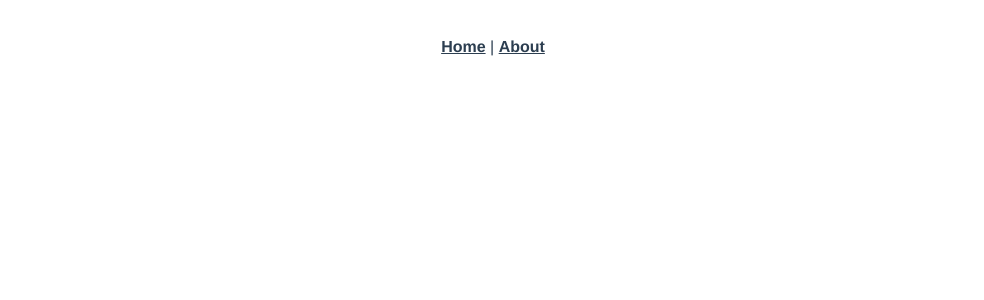
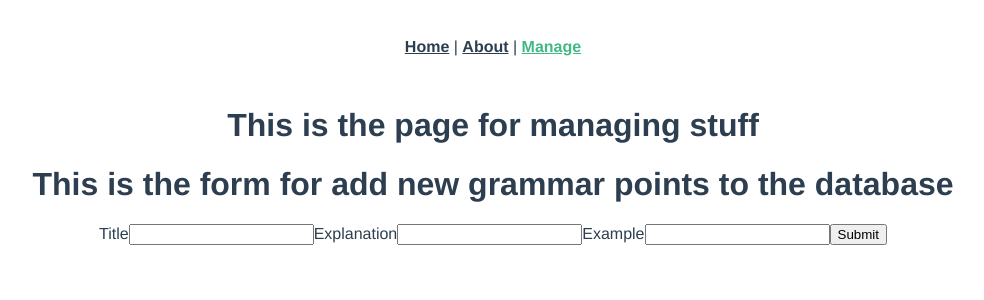
Before and after one commit to DiamondScythe/everything-japanese-admin, a Vue app: page /manage in a window 1280 px wide. Shown: the top 300 px of the page, without its empty margins (147-1131 px from the left). Built offline with nearby package versions, Linux system fonts and the light colour scheme.

Commit message:
added manage view

```diff
--- a/package.json
+++ b/package.json
@@ -8,6 +8,7 @@
     "lint": "vue-cli-service lint"
   },
   "dependencies": {
+    "axios": "^1.3.6",
     "core-js": "^3.8.3",
     "vue": "^2.6.14",
     "vue-router": "^3.5.1"
--- a/src/App.vue
+++ b/src/App.vue
@@ -2,7 +2,8 @@
   <div id="app">
     <nav>
       <router-link to="/">Home</router-link> |
-      <router-link to="/about">About</router-link>
+      <router-link to="/about">About</router-link> |
+      <router-link to="/manage">Manage</router-link>
     </nav>
     <router-view />
   </div>
--- /dev/null
+++ b/src/components/AddGrammarForm.vue
@@ -0,0 +1,22 @@
+<template>
+  <div class="about">
+    <h1>This is the form for add new grammar points to the database</h1>
+    <!-- form with inputs for title, explanation and example sentence text fields-->
+    <form>
+      <label for="title">Title</label>
+      <input type="text" id="title" name="title" />
+      <label for="explanation">Explanation</label>
+      <input type="text" id="explanation" name="explanation" />
+      <label for="example">Example</label>
+      <input type="text" id="example" name="example" />
+      <input type="submit" value="Submit" />
+    </form>
+  </div>
+</template>
+
+<script>
+export default {
+  name: "AddGrammarForm",
+  props: {},
+};
+</script>
--- a/src/router/index.js
+++ b/src/router/index.js
@@ -1,6 +1,7 @@
 import Vue from "vue";
 import VueRouter from "vue-router";
 import HomeView from "../views/HomeView.vue";
+import ManageView from "../views/ManageView.vue";
 
 Vue.use(VueRouter);
 
@@ -19,6 +20,11 @@ const routes = [
     component: () =>
       import(/* webpackChunkName: "about" */ "../views/AboutView.vue"),
   },
+  {
+    path: "/manage",
+    name: "manage",
+    component: ManageView,
+  },
 ];
 
 const router = new VueRouter({
--- /dev/null
+++ b/src/views/ManageView.vue
@@ -0,0 +1,14 @@
+<template>
+  <div class="about">
+    <h1>This is the page for managing stuff</h1>
+    <AddGrammarForm />
+  </div>
+</template>
+
+<script>
+import AddGrammarForm from "@/components/AddGrammarForm.vue";
+export default {
+  name: "ManageView",
+  components: { AddGrammarForm },
+};
+</script>
--- a/vue.config.js
+++ b/vue.config.js
@@ -1,4 +1,5 @@
 const { defineConfig } = require("@vue/cli-service");
 module.exports = defineConfig({
+  lintOnSave: false,
   transpileDependencies: true,
 });
```
Also changed, not shown: .eslintrc.js, 1 other file (tests, documents, lock files or other folders).
